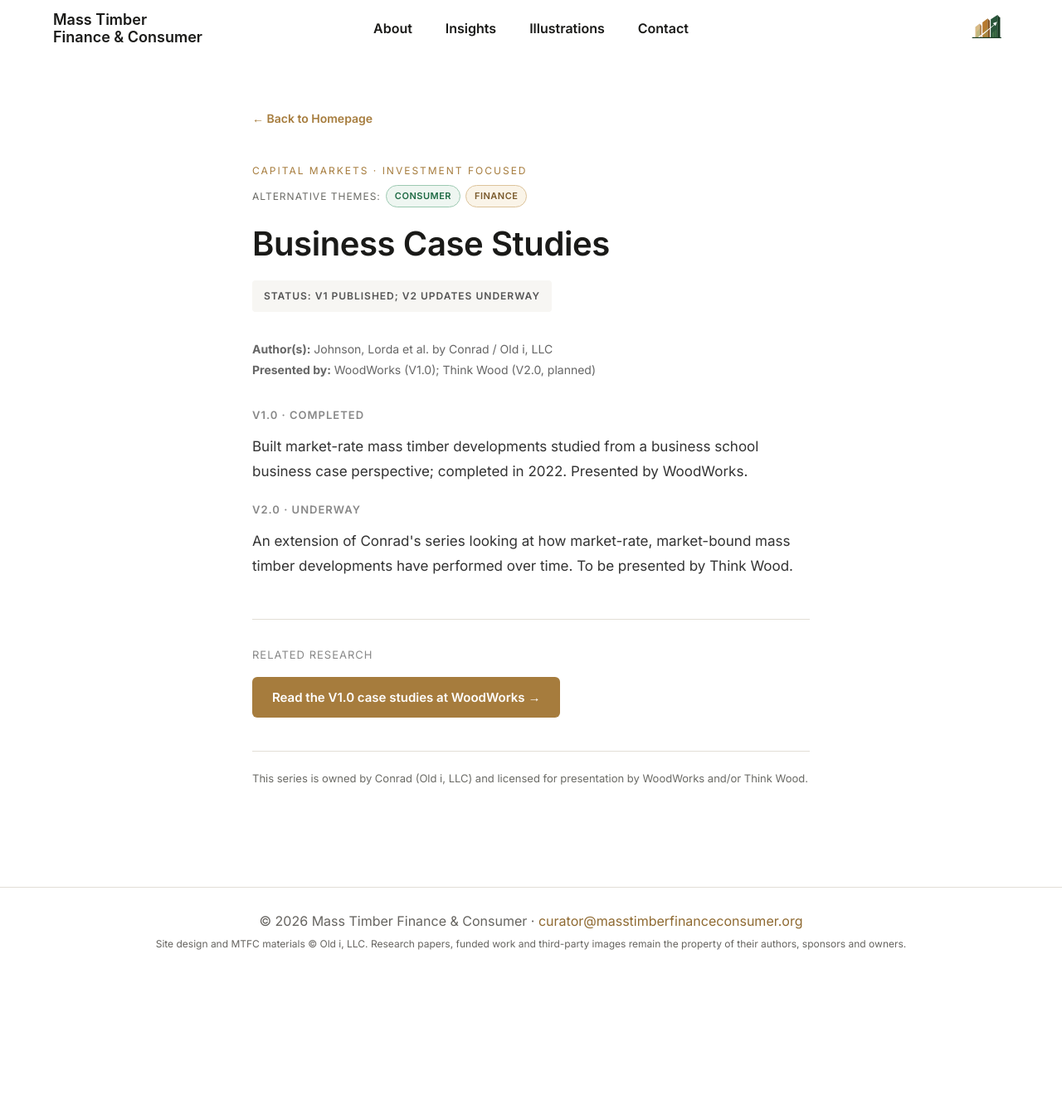
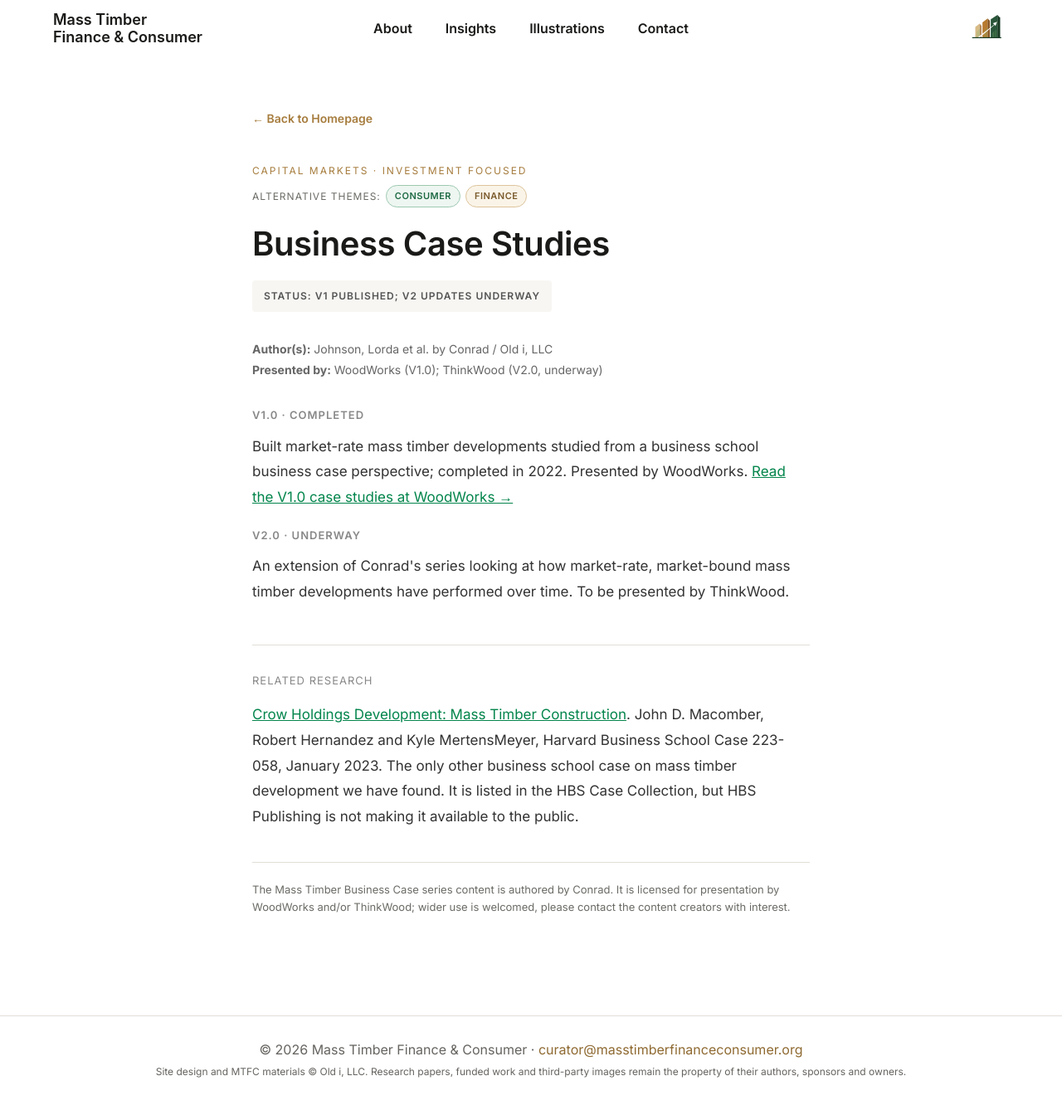
Before and after one commit to noelallenjohnson/mtfc, a Jekyll site: the page built from pages/business-case-studies.html, in a window 1280 px wide and 1342 px high. Shown: the top 1338 px of the window at 83% size. Built offline with Jekyll 4.4.1, drawn with Linux system fonts in a browser that asks for light colours.

Commit message:
Business Case Studies: licence wording, inline WoodWorks link, HBS related case; scroller label
Co-Authored-By: Claude Fable 5.2 <noreply@anthropic.com>
Claude-Session: https://claude.ai/code/session_01LvhsnqrfZBaeQ6yhbEHGbm

```diff
--- a/assets/css/site.css
+++ b/assets/css/site.css
@@ -353,3 +353,5 @@ a[href^="mailto:"] { overflow-wrap: anywhere; }
 .group-label { white-space: normal; }
 .group-heading-row { min-width: 0; }
 .about-why .advisory-label { text-align: left; margin-bottom: 28px; }
+
+.lang-eyebrow { margin: 0 0 14px; font-size: 13px; font-weight: 700; letter-spacing: 2.5px; text-transform: uppercase; color: rgb(107,107,102); }
--- a/index.html
+++ b/index.html
@@ -64,7 +64,7 @@ scripts: ["/assets/js/site.js"]
 </div>
 
 <section class="section is-secondary">
-<div class="lang-rotator-wrap"><div class="lang-rotator" id="mtfcLangRotator" aria-label="Finance. Consumers. Timber's Future. The same statement, repeated in several languages."><div class="lang-track"><div class="lang-row is-top">Finance. Consumers. Timber's Future.</div></div></div></div>
+<div class="lang-rotator-wrap"><p class="lang-eyebrow">A Global Collaboration</p><div class="lang-rotator" id="mtfcLangRotator" aria-label="Finance. Consumers. Timber's Future. The same statement, repeated in several languages."><div class="lang-track"><div class="lang-row is-top">Finance. Consumers. Timber's Future.</div></div></div></div>
 </section>
 <section id="insights" class="section">
 <section id="Initiatives_Nav" class="container">
--- a/pages/business-case-studies.html
+++ b/pages/business-case-studies.html
@@ -13,15 +13,15 @@ redirect_from:
 <p class="initiative-theme">Alternative themes: <span class="init-tag t-c">Consumer</span><span class="init-tag t-f">Finance</span></p>
 <h1 class="initiative-title">Business Case Studies</h1>
 <div class="initiative-status">Status: V1 published; V2 updates underway</div>
-<p class="initiative-meta"><strong>Author(s):</strong> Johnson, Lorda et al. by Conrad / Old i, LLC<br><strong>Presented by:</strong> WoodWorks (V1.0); Think Wood (V2.0, planned)</p>
+<p class="initiative-meta"><strong>Author(s):</strong> Johnson, Lorda et al. by Conrad / Old i, LLC<br><strong>Presented by:</strong> WoodWorks (V1.0); ThinkWood (V2.0, underway)</p>
 <p class="initiative-section-label">V1.0 · Completed</p>
-<p class="initiative-body-text">Built market-rate mass timber developments studied from a business school business case perspective; completed in 2022. Presented by WoodWorks.</p>
+<p class="initiative-body-text">Built market-rate mass timber developments studied from a business school business case perspective; completed in 2022. Presented by WoodWorks. <a href="https://www.woodworks.org/resources/mass-timber-business-case-studies/" target="_blank" rel="noopener">Read the V1.0 case studies at WoodWorks →</a></p>
 <p class="initiative-section-label">V2.0 · Underway</p>
-<p class="initiative-body-text">An extension of Conrad's series looking at how market-rate, market-bound mass timber developments have performed over time. To be presented by Think Wood.</p>
+<p class="initiative-body-text">An extension of Conrad's series looking at how market-rate, market-bound mass timber developments have performed over time. To be presented by ThinkWood.</p>
 <div class="initiative-links">
 <p class="initiative-links-label">Related Research</p>
-<a href="https://www.woodworks.org/resources/mass-timber-business-case-studies/" target="_blank" rel="noopener" class="initiative-link-button">Read the V1.0 case studies at WoodWorks →</a>
+<p class="initiative-body-text"><a href="https://www.hbs.edu/faculty/Pages/item.aspx?num=63292" target="_blank" rel="noopener">Crow Holdings Development: Mass Timber Construction</a>. John D. Macomber, Robert Hernandez and Kyle MertensMeyer, Harvard Business School Case 223-058, January 2023. The only other business school case on mass timber development we have found. It is listed in the HBS Case Collection, but HBS Publishing is not making it available to the public.</p>
 </div>
-<p class="initiative-body-text" style="font-size:13px;line-height:1.6;color:rgb(107,107,102);border-top:1px solid rgb(226,222,214);margin-top:40px;padding-top:22px">This series is owned by Conrad (Old i, LLC) and licensed for presentation by WoodWorks and/or Think Wood.</p>
+<p class="initiative-body-text" style="font-size:13px;line-height:1.6;color:rgb(107,107,102);border-top:1px solid rgb(226,222,214);margin-top:40px;padding-top:22px">The Mass Timber Business Case series content is authored by Conrad. It is licensed for presentation by WoodWorks and/or ThinkWood; wider use is welcomed, please contact the content creators with interest.</p>
 </div>
 </div>
```
Also changed, not shown: RIGHTS.md (+1 -1 lines).
